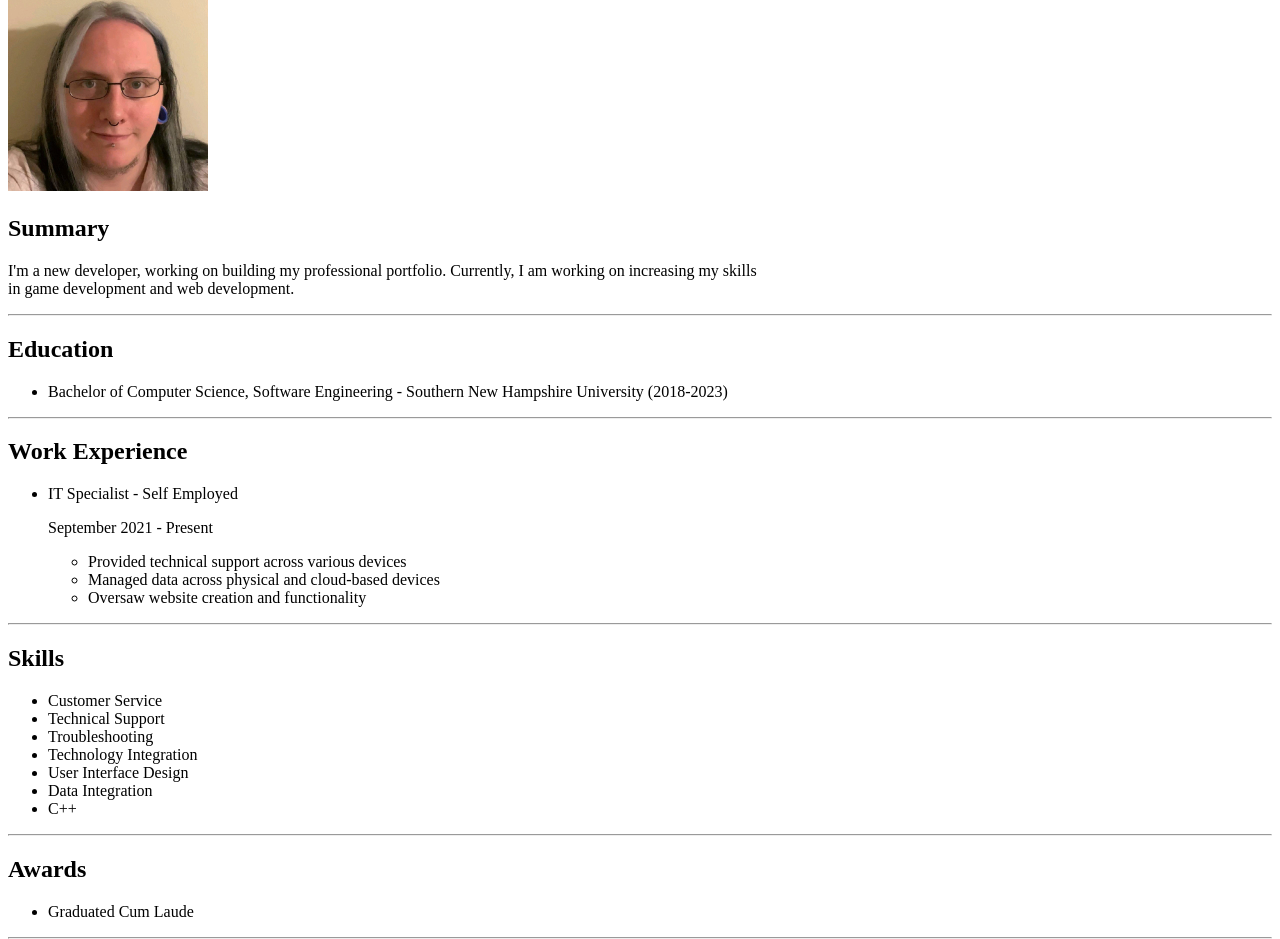
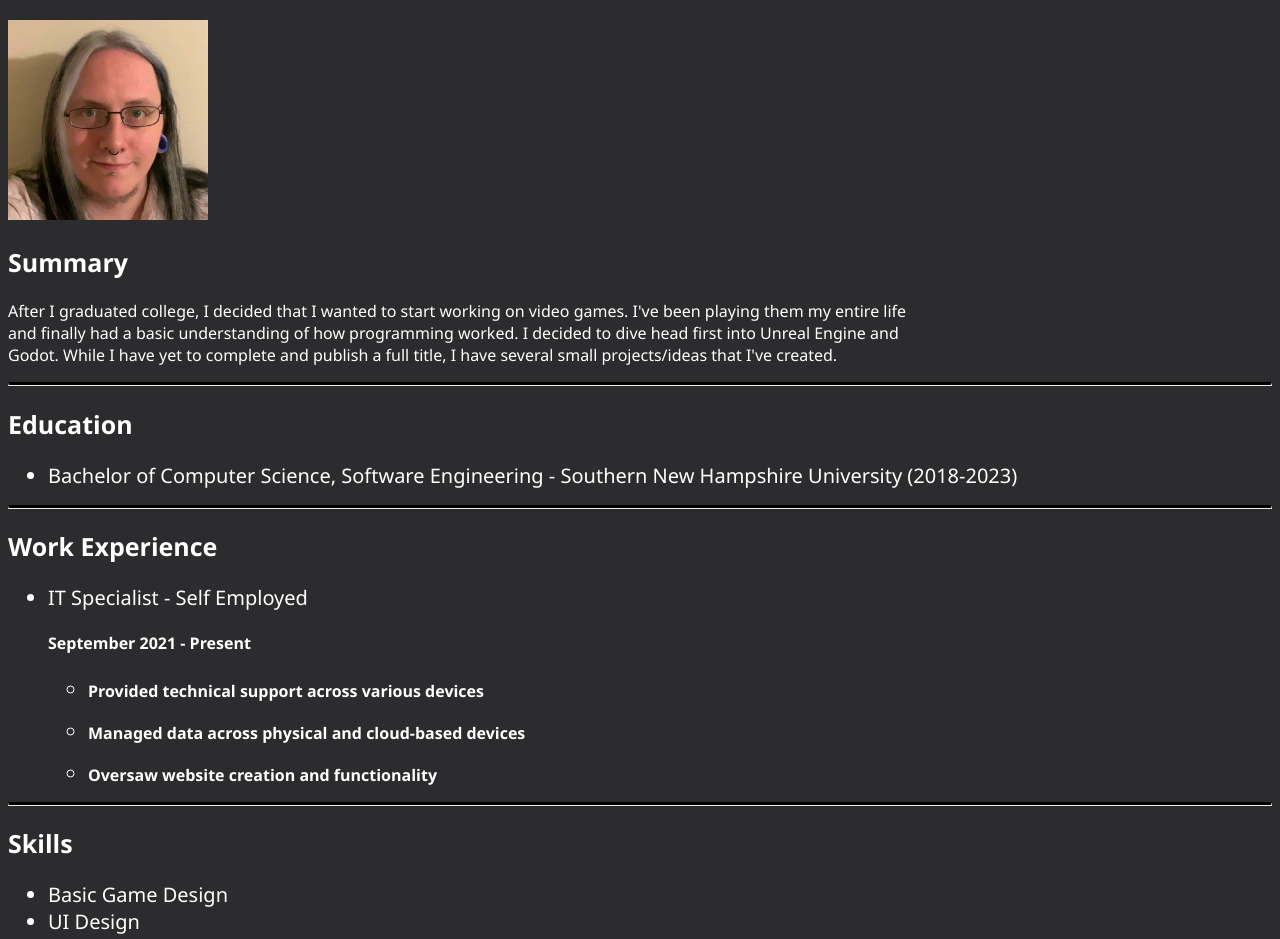
Before and after one commit to outlawstarz/Resume, a plain HTML site: page index.html in a window 1280 px wide. Shown: the part 89-1028 px from the top of the page. Drawn offline with Linux system fonts and the light colour scheme.

Commit message:
Add files via upload

```diff
--- a/index.html
+++ b/index.html
@@ -3,16 +3,20 @@
 <head>
     <meta charset="UTF-8">
     <title>My Resume</title>
+    <link rel="stylesheet" href="./style.css" />
 </head>
 <body>
 <h1>Darrell Chism</h1>
 <img src="./assets/images/me.jpg" height="200" alt="picture of me"/>
 
+
 <h2>Summary</h2>
-<p>I'm a new developer, working on building my professional portfolio. Currently, I am working on increasing my skills </br>
-    in game development and web development.
+<p>After I graduated college, I decided that I wanted to start working on video games. I've been playing them my entire life </br>
+    and finally had a basic understanding of how programming worked. I decided to dive head first into Unreal Engine and </br>
+    Godot. While I have yet to complete and publish a full title, I have several small projects/ideas that I've created.
 </p>
 <hr />
+
 
 <h2> Education</h2>
 <ul>
@@ -23,20 +27,20 @@
 <h2> Work Experience</h2>
 <ul>
     <li>IT Specialist - Self Employed </li>
-    <p>September 2021 - Present  </p>
+    <p><h4>September 2021 - Present</p></h4>
         <ul>
-            <li>Provided technical support across various devices</li>
-            <li>Managed data across physical and cloud-based devices</li>
-            <li>Oversaw website creation and functionality</li>
+            <li><h3>Provided technical support across various devices</li></h3>
+            <li><h3>Managed data across physical and cloud-based devices</li></h3>
+            <li><h3>Oversaw website creation and functionality</li></h3>
         </ul>
 </ul>
 <hr />
 
 <h2> Skills</h2>
 <ul>
-    <li>Customer Service</li>
-    <li>Technical Support</li>
-    <li>Troubleshooting</li>
+    <li>Basic Game Design</li>
+    <li>UI Design</li>
+    <li>Level Design</li>
     <li>Technology Integration</li>
     <li>User Interface Design</li>
     <li>Data Integration</li>
@@ -44,7 +48,7 @@
 </ul>
 <hr />
 
-<h2> Awards</h2>
+<h2> Awards & Accomplishments</h2>
 <ul>
     <li>Graduated Cum Laude</li>
 </ul>
@@ -53,7 +57,7 @@
 <h2> Other</h2>
 <ul>
     <li><h4><a href="./contact.html">Contact Me</a></h4></li>
-    <li><h4><a href="./hobbies.html">Hobbies</a></h4></li>
+    <li><h4><a href="./portfolio.html">Portfolio</a></h4></li>
 </ul>
 </body>
 <hr />
--- /dev/null
+++ b/style.css
@@ -0,0 +1,42 @@
+body {
+    background-color: #18181ae8;
+    font-family:'Segoe UI', Tahoma, Geneva, Verdana, sans-serif
+}
+
+h1 {
+    color: #ffffff;
+    font-size: 40px;
+}
+
+hr {
+    border-top: 3px solid #000000;
+}
+
+li {
+    color: #ffffff;
+    font-size: 20px;
+}
+
+p {
+    color: #ffffff;
+    font-size: 16px;
+}
+
+h2 {
+    color: #ffffff;
+    font-size: 25px;
+}
+
+h3 {
+    color: #ffffff;
+    font-size: 16px;
+}
+
+h4 {
+    color: #ffffff;
+}
+
+h5 {
+    color: #ffffffff;
+    font-size: 50px;
+}
```
Also changed, not shown: portfolio.html (added, +15 -0 lines).
